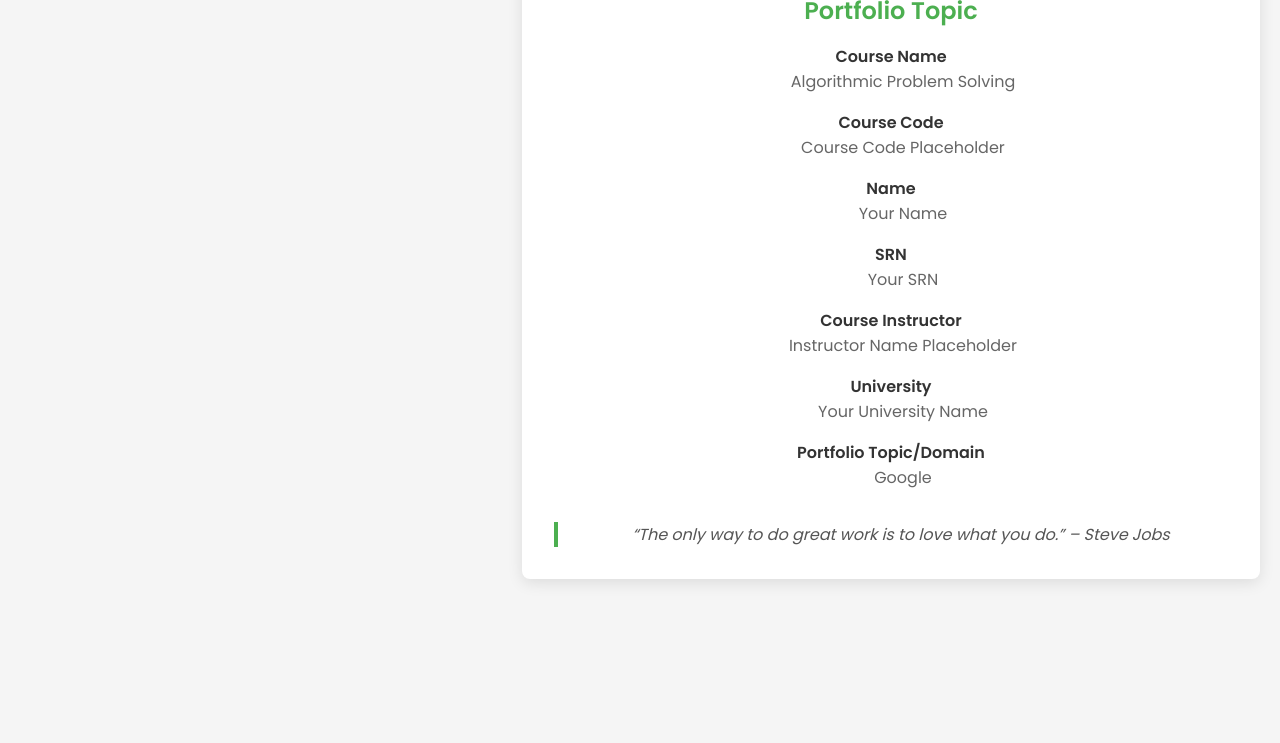
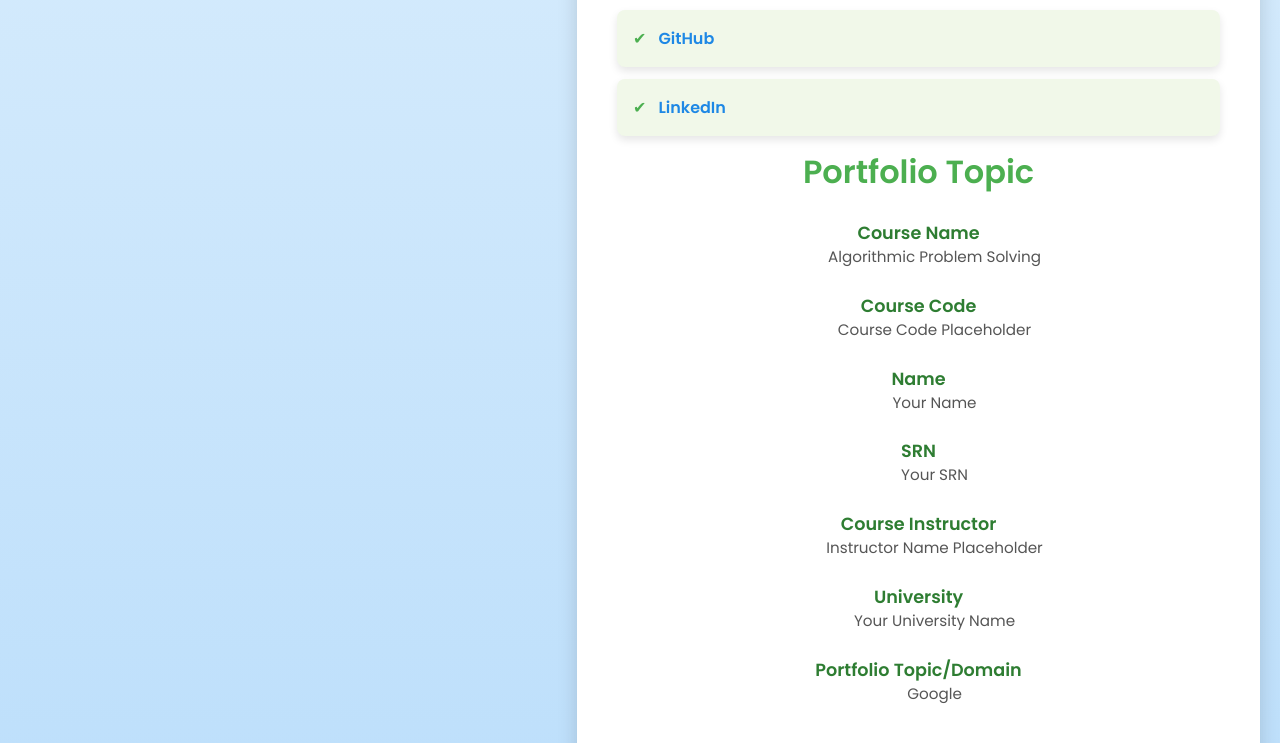
Before and after one commit to prasanna-anagal/portfolio.github.io, a plain HTML site: page index.html in a window 1280 px wide. Shown: the part 641-1384 px from the top of the page. Before the commit the page ends 1240 px from the top, so only its background shows below. Drawn offline with Linux system fonts and the light colour scheme.

Commit message:
Update style.css

```diff
--- a/style.css
+++ b/style.css
@@ -8,103 +8,164 @@
 /* Global Styles */
 body {
     font-family: 'Poppins', sans-serif;
-    background-color: #f5f5f5;
+    background: linear-gradient(to bottom, #e3f2fd, #bbdefb);
     margin: 0;
-    padding: 20px; /* Adding padding to the body to prevent sticking at the top */
+    padding: 20px;
     display: flex;
     justify-content: center;
-    align-items: flex-start; /* Aligns content towards the top */
+    align-items: flex-start;
     min-height: 100vh;
+    color: #333;
 }
 
 /* Main Container */
 section {
-    background-color: white;
-    padding: 2rem;
+    background: white;
+    padding: 2.5rem;
     width: 90%;
-    max-width: 800px;
-    box-shadow: 0 4px 15px rgba(0, 0, 0, 0.1);
-    border-radius: 8px;
+    max-width: 900px;
+    box-shadow: 0 8px 20px rgba(0, 0, 0, 0.15);
+    border-radius: 12px;
     text-align: center;
-    margin-top: 30px; /* Adding margin to ensure there's space from the top */
+    margin-top: 30px;
+    transition: transform 0.3s ease, box-shadow 0.3s ease;
+}
+
+section:hover {
+    transform: translateY(-5px);
+    box-shadow: 0 12px 30px rgba(0, 0, 0, 0.2);
 }
 
 /* Header */
 header {
-    background-color: #4CAF50;
+    background: linear-gradient(135deg, #4CAF50, #81C784);
     color: white;
-    padding: 2rem;
-    border-radius: 8px;
-    margin-bottom: 1.5rem;
+    padding: 2.5rem;
+    border-radius: 12px 12px 0 0;
+    margin-bottom: 2rem;
+    box-shadow: inset 0 2px 10px rgba(0, 0, 0, 0.1);
 }
 
 header h1 {
-    font-size: 2rem;
-    margin: 0;
+    font-size: 2.5rem;
+    margin-bottom: 0.5rem;
 }
 
 header p {
     margin: 1rem 0 0;
+    font-size: 1.2rem;
+    opacity: 0.9;
 }
 
 /* Section Titles */
 h2 {
     color: #4CAF50;
-    margin-bottom: 1rem;
+    margin-bottom: 1.5rem;
+    font-size: 2rem;
+    font-weight: 600;
 }
 
 /* List Items */
 ul {
     list-style: none;
     padding: 0;
+    text-align: left;
 }
 
 ul li {
-    background-color: #e7f7e7;
-    margin-bottom: 0.5rem;
-    padding: 0.75rem;
-    border-radius: 5px;
+    background: #f1f8e9;
+    margin-bottom: 0.75rem;
+    padding: 1rem;
+    border-radius: 8px;
+    font-size: 1rem;
+    display: flex;
+    align-items: center;
+    box-shadow: 0 4px 8px rgba(0, 0, 0, 0.1);
+    transition: transform 0.2s ease;
+}
+
+ul li:hover {
+    transform: scale(1.02);
+}
+
+ul li::before {
+    content: "✔";
+    color: #4CAF50;
+    margin-right: 0.75rem;
 }
 
 /* Links */
 a {
-    color: #4CAF50;
+    color: #1e88e5;
     text-decoration: none;
     font-weight: bold;
+    transition: color 0.3s ease;
 }
 
 a:hover {
+    color: #0d47a1;
     text-decoration: underline;
 }
 
 /* Definition List */
 dl dt {
     font-weight: bold;
-    color: #333;
-    margin-top: 1rem;
+    color: #2e7d32;
+    margin-top: 1.5rem;
+    font-size: 1.1rem;
 }
 
 dl dd {
-    margin-left: 1.5rem;
-    color: #666;
+    margin-left: 2rem;
+    color: #555;
+    font-size: 0.95rem;
+    line-height: 1.5;
 }
 
 /* Blockquote */
 blockquote {
     font-style: italic;
-    color: #555;
-    border-left: 4px solid #4CAF50;
-    padding-left: 1rem;
-    margin-top: 2rem;
+    color: #757575;
+    border-left: 5px solid #4CAF50;
+    padding-left: 1.5rem;
+    margin-top: 2.5rem;
+    background: #f1f8e9;
+    border-radius: 8px;
+    padding: 1.5rem;
+}
+
+/* Buttons */
+button {
+    background: #4CAF50;
+    color: white;
+    border: none;
+    padding: 0.75rem 1.5rem;
+    border-radius: 8px;
+    cursor: pointer;
+    font-size: 1rem;
+    transition: background 0.3s ease, transform 0.2s ease;
+}
+
+button:hover {
+    background: #388E3C;
+    transform: scale(1.05);
 }
 
 /* Responsive Design */
 @media (max-width: 600px) {
     section {
-        padding: 1.5rem;
+        padding: 2rem;
     }
 
     header {
-        padding: 1.5rem;
+        padding: 2rem;
+    }
+
+    h2 {
+        font-size: 1.8rem;
+    }
+
+    ul li {
+        padding: 0.75rem;
     }
 }
```
